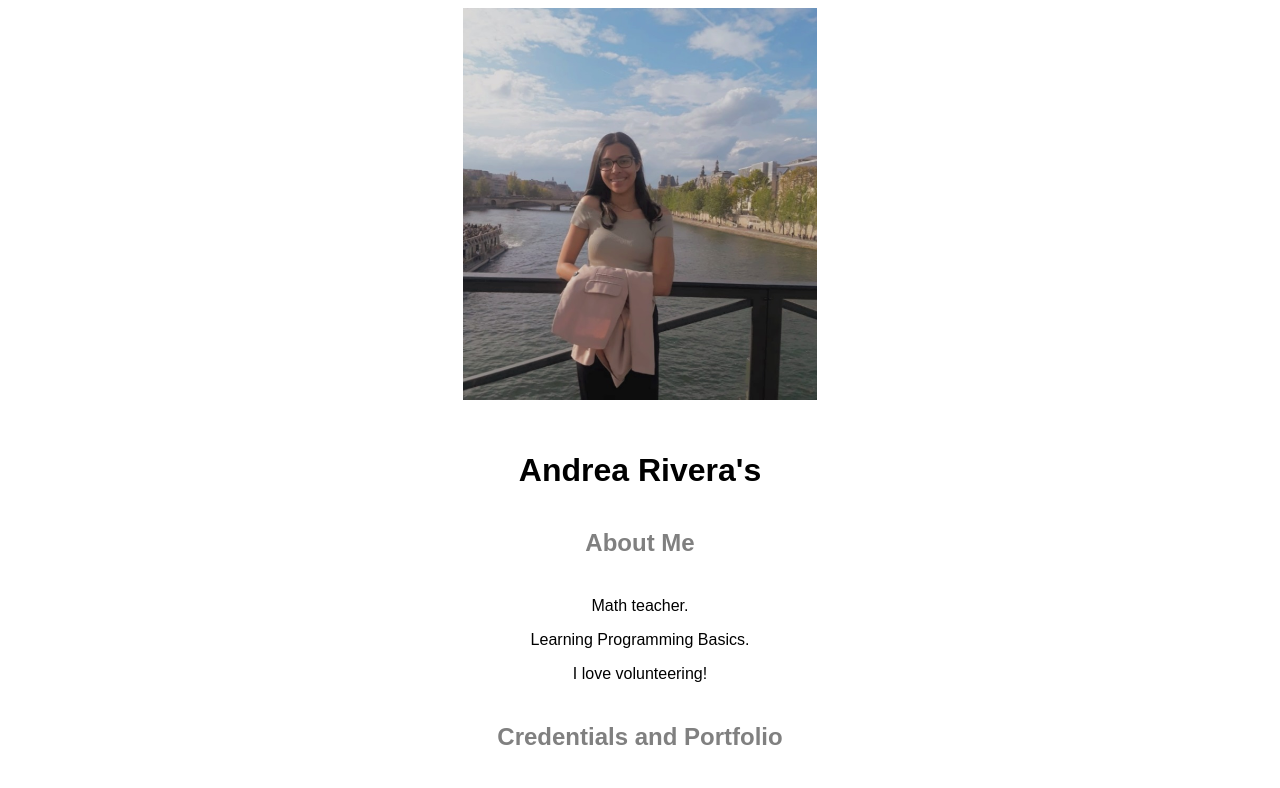
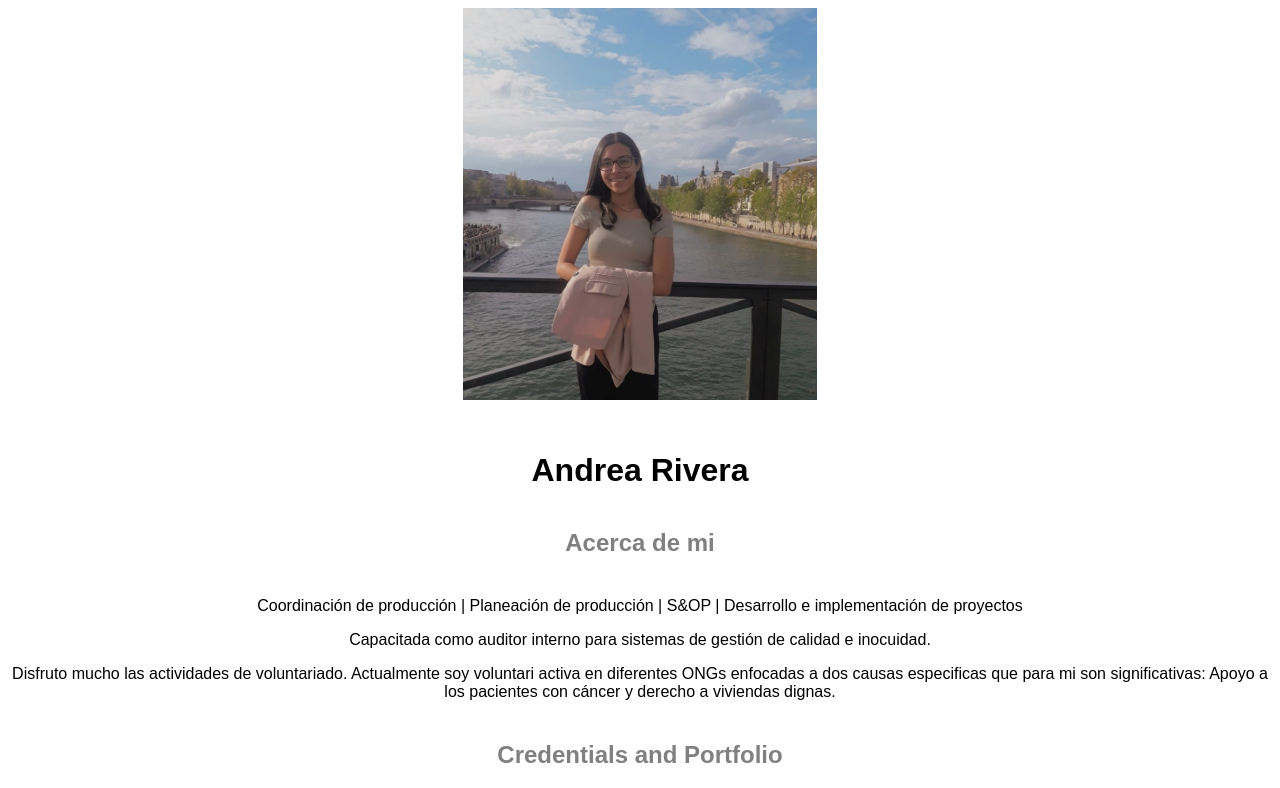
Before and after one commit to cristinasblog/cristinasblog.github.io, a plain HTML site: page index.html in a window 1280 px wide. Shown: the top 788 px of the page. Drawn offline with Linux system fonts and the light colour scheme.

Commit message:
Update index.html

```diff
--- a/index.html
+++ b/index.html
@@ -3,7 +3,7 @@
 
   <header>
     <meta charset="utf-8">
-    <title>Andrea Cristina's</title>
+    <title>Andrea Rivera</title>
     <link rel="stylesheet" href="css/master.css">
     <link rel="FaviconIcon" href="favicon.icon" type="image/x-icon">
     <link rel="shortcut" href="favicon.icon" type="image/x-icon">
@@ -14,11 +14,11 @@
 
   <body>
     <img src="images/bannerme.jpg" width="28%" alt="bannerme">
-    <h1>Andrea Rivera's</h1>
-    <h2>About Me</h2>
-    <p>Math teacher.</p>
-    <p>Learning Programming Basics.</p>
-    <p>I love volunteering!</p>
+    <h1>Andrea Rivera</h1>
+    <h2>Acerca de mi</h2>
+    <p>Coordinación de producción | Planeación de producción | S&OP | Desarrollo e implementación de proyectos</p>
+    <p>Capacitada como auditor interno para sistemas de gestión de calidad e inocuidad.</p>
+    <p>Disfruto mucho las actividades de voluntariado. Actualmente soy voluntari activa en diferentes ONGs enfocadas a dos causas especificas que para mi son significativas: Apoyo a los pacientes con cáncer y derecho a viviendas dignas.</p>
 
 <h2>Credentials and Portfolio</h2>
 <p><a href="resume.html">My Resume</a> | <a href="https://github.com/cristinasblog">My GitHub</a></p>
```
